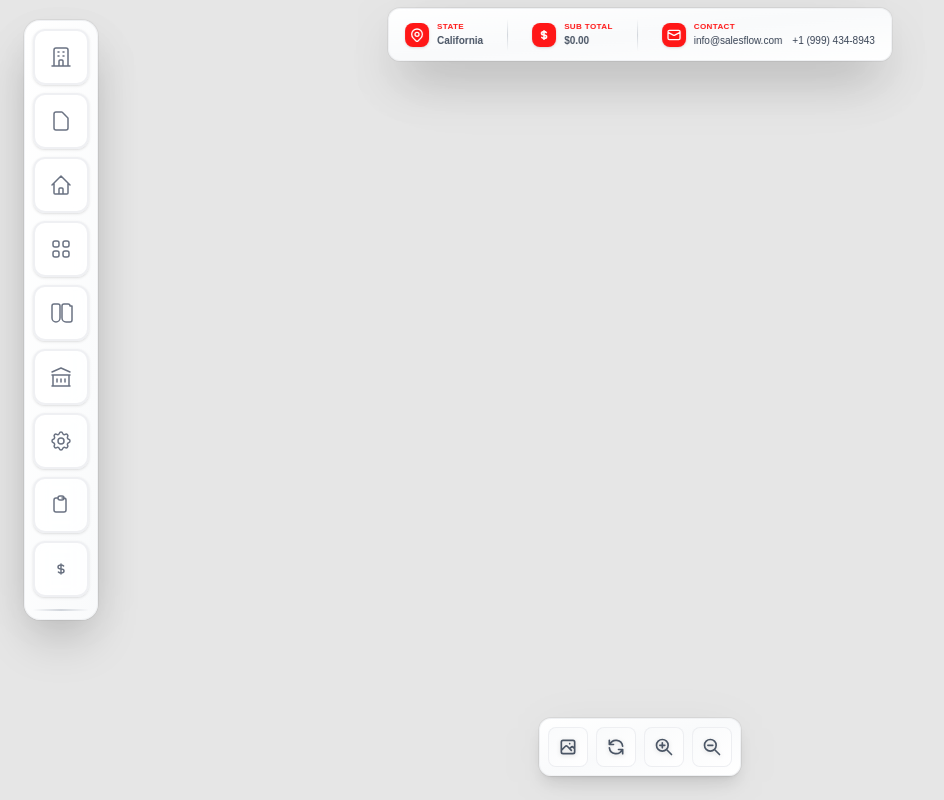
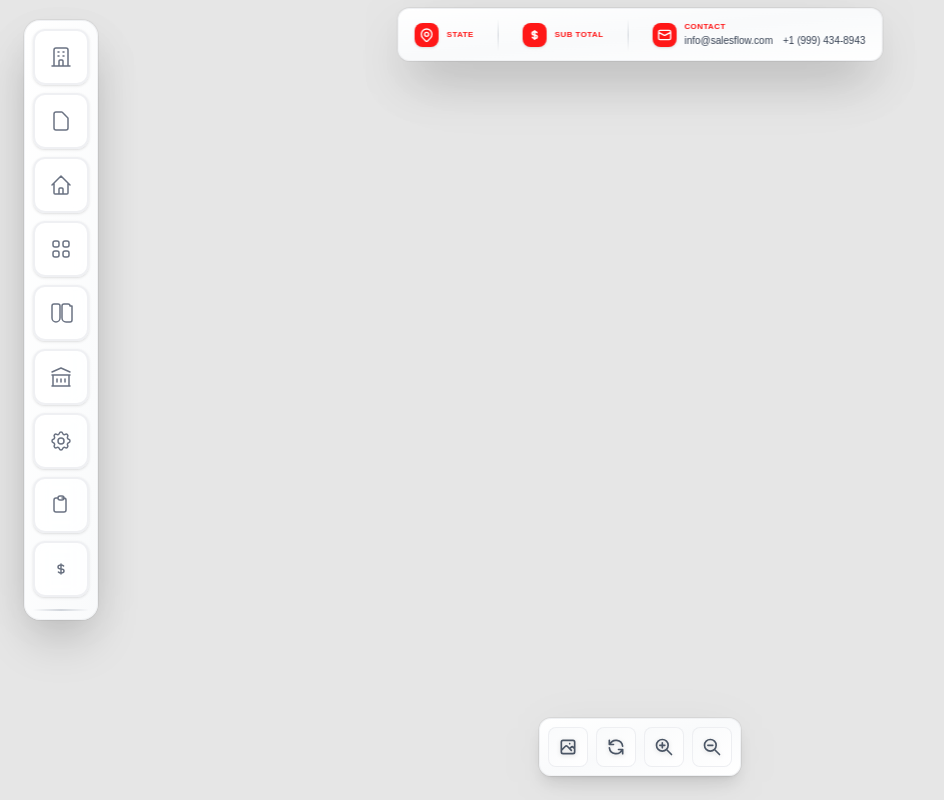
Before and after one commit to Suzair0318/3d_Garage_Configrator_Frontend, a Next.js app: page / in a window 1280 px wide. Shown: the whole page, without its empty margins (0-944 px from the left). Built offline with nearby package versions, Linux system fonts and the light colour scheme.

Commit message:
Some Logic Change

```diff
--- a/src/components/TopInfoPanel.js
+++ b/src/components/TopInfoPanel.js
@@ -45,10 +45,8 @@ export default function TopInfoPanel() {
       key: 'contact',
       title: 'Contact',
       Icon: EmailIcon,
-      contacts: [
-        { text: 'info@salesflow.com' },
-        { text: '+1 (999) 434-8943' },
-      ],
+      email: 'info@salesflow.com',
+      number: '+1 (999) 434-8943',
     },
   ];
 
@@ -68,17 +66,16 @@ export default function TopInfoPanel() {
                   </div>
                   <div className="flex flex-col">
                     <div className={`text-[8px] font-semibold text-[#FF1717] uppercase tracking-wider`}>{item.title}</div>
-                    {item.contacts ? (
+
                       <div className="flex gap-0.5 text-[10px] ">
-                        {item.contacts.map((c, i) => (
-                          <span key={i} className={`flex items-center ${i > 0 ? 'ml-2' : ''} gap-1.5 text-gray-700 hover:text-gray-900 transition-colors`}>
-                            <span className="font-medium">{c.text}</span>
-                          </span>
-                        ))}
+                        <span className={`flex items-center gap-1.5 text-gray-700 hover:text-gray-900 transition-colors`}>
+                          <span className="font-medium">{item.email}</span>
+                        </span>
+                        <span className={`flex items-center ml-2 gap-1.5 text-gray-700 hover:text-gray-900 transition-colors`}>
+                          <span className="font-medium">{item.number}</span>
+                        </span>
                       </div>
-                    ) : (
-                      <div className="text-[10px] font-bold text-gray-600">{item.value}</div>
-                    )}
+
                   </div>
                 </div>
                 {idx < items.length - 1 && (
@@ -88,7 +85,6 @@ export default function TopInfoPanel() {
             );
           })}
         </div>
-
       </div>
 
       {/* Floating shadow */}
```
